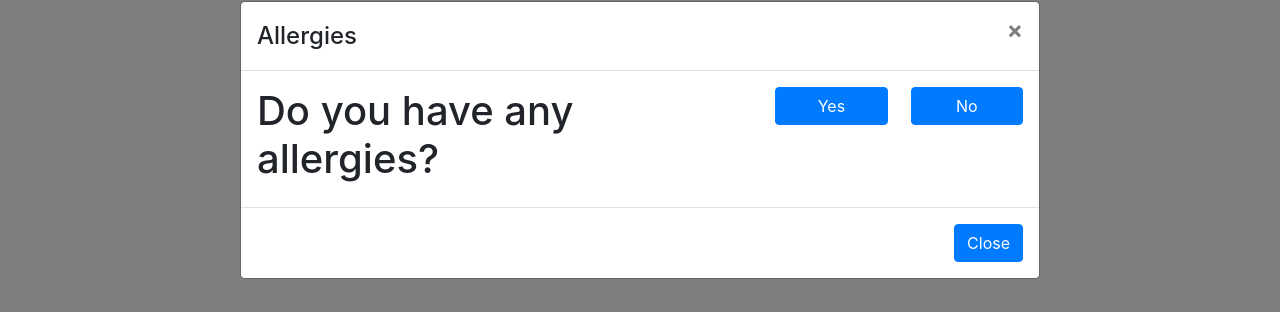
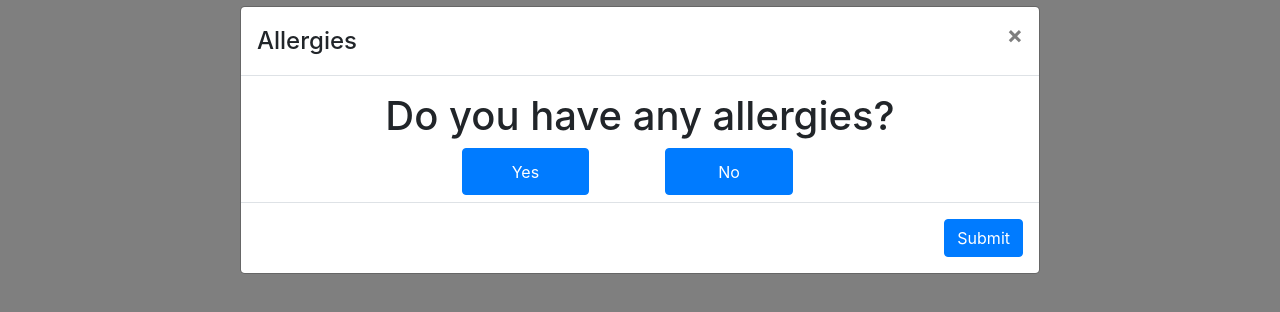
Before and after one commit to whiskywolf88/HR-MVP, a React (Create React App) app in the folder client/: page / in a window 1280 px wide. Shown: the part 260-572 px from the top of the page. Built offline with nearby package versions, Linux system fonts and the light colour scheme; the HTML template or start-up script is replaced by a standard one.

Commit message:
update multiple allergies modal

```diff
--- a/client/src/AllergiesModal.jsx
+++ b/client/src/AllergiesModal.jsx
@@ -6,13 +6,13 @@ export default class Allergies extends React.Component {
     super(props);
     this.state = {
       allergies: false,
-      yes: false,
+      // yes: false,
     };
     this.setAllergies = this.setAllergies.bind(this);
   }
 
   setAllergies() {
-    this.setState({ allergies: true, yes: true });
+    this.setState({ allergies: true });
   }
 
   render() {
@@ -22,30 +22,32 @@ export default class Allergies extends React.Component {
           <Modal.Title id="modal-title">Allergies</Modal.Title>
         </Modal.Header>
         <Modal.Body className="modal-body">
-          <h1>Do you have any allergies?</h1>
-          <Button className="yes-no" onClick={this.setAllergies}>
-            Yes
-          </Button>
-          {this.state.allergies ? (
+          {!this.state.allergies ? (
             <div>
-              <form>
+              <h1>Do you have any allergies?</h1>
+              <Button className="yes-no" onClick={this.setAllergies}>
+                Yes
+              </Button>
+              <Button className="yes-no" onClick={this.props.onHide}>
+                No
+              </Button>
+            </div>
+          ) : (
+            <div>
+              Please separate multiple allergies by space (no commas)
+              <form className='modal-body'>
                 <input
                   type="text"
                   name="allergies"
                   onChange={this.props.handleChange}
-                  placeholder="type allergies here"
+                  placeholder="Type allergies here"
                 ></input>
               </form>
             </div>
-          ) : null}
-          {!this.state.true ? (
-            <Button className="yes-no" onClick={this.props.onHide}>
-              No
-            </Button>
-          ) : null}
+          )}
         </Modal.Body>
         <Modal.Footer>
-          <Button onClick={this.props.onHide}>Close</Button>
+          <Button onClick={this.props.onHide}>Submit</Button>
         </Modal.Footer>
       </Modal>
     );
--- a/client/src/App.jsx
+++ b/client/src/App.jsx
@@ -27,6 +27,7 @@ class App extends React.Component {
         this.setState({ searched: true });
       })
       .catch((err) => {
+        alert("Sorry, no recipes found!");
         console.error("No recipes found!");
       });
   }
--- a/client/src/styles.css
+++ b/client/src/styles.css
@@ -71,6 +71,7 @@
 .modal-body {
   display: flex;
   justify-self: center;
+  justify-content: space-around;
 }
 
 .paginator {
@@ -79,7 +80,7 @@
 }
 
 .yes-no {
-  margin-left: 3%;
-  width: 15%;
-  height: 5%;
+  margin-left: 15%;
+  width: 25%;
+  height: 50%;
 }
```
Also changed, not shown: 2 other files (tests, documents, lock files or other folders).
